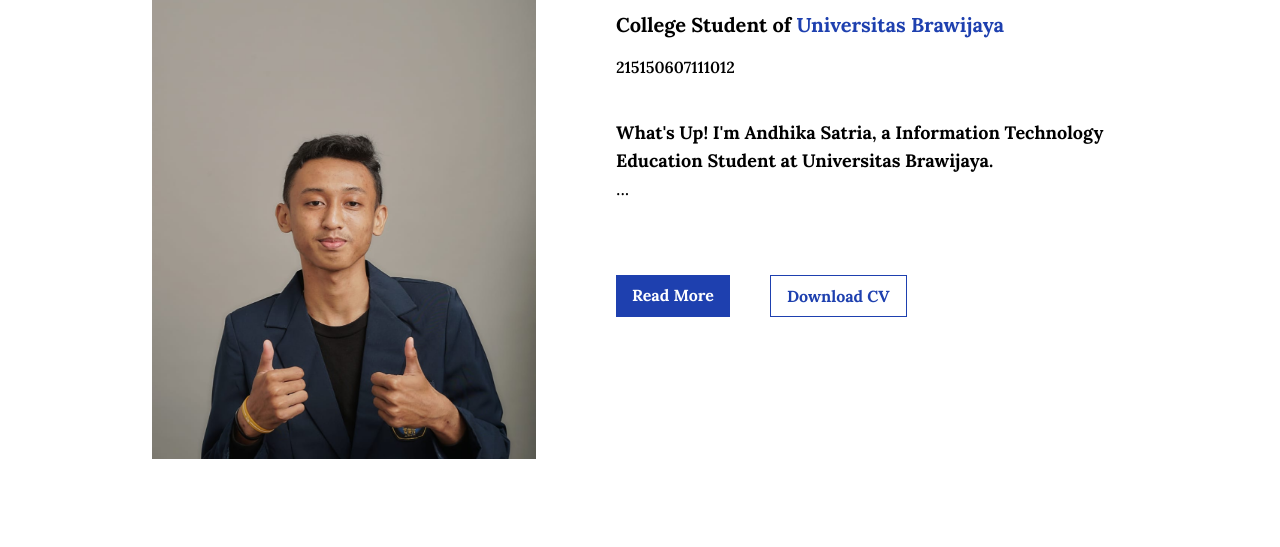
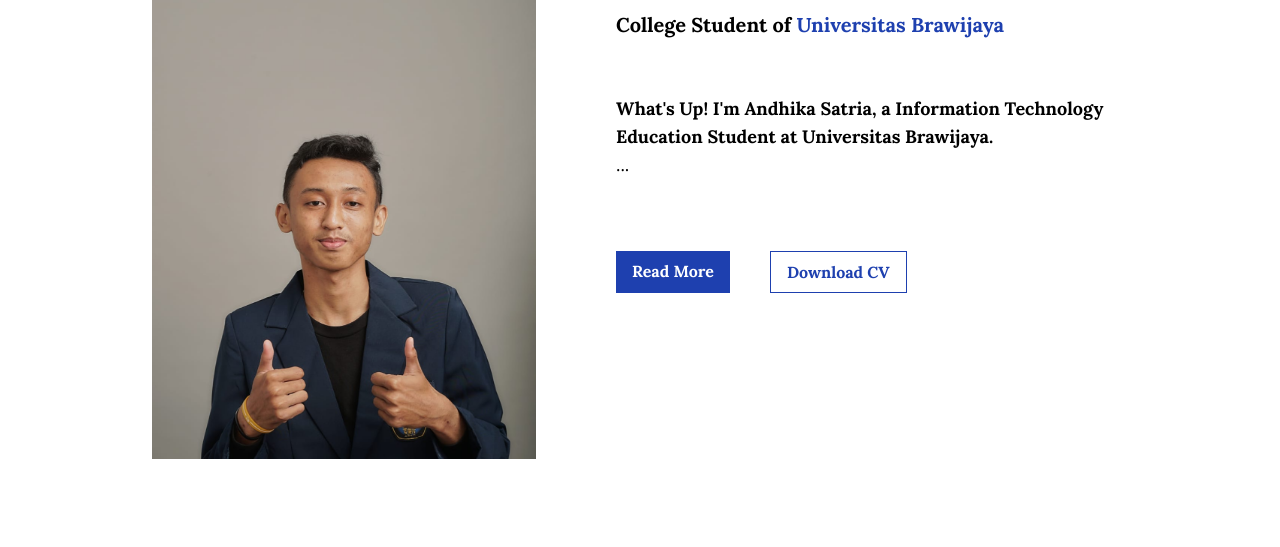
Before and after one commit to dhikasat/dhikasat.github.io, a plain HTML site: page index.html in a window 1280 px wide. Shown: the part 253-800 px from the top of the page. Drawn offline with nearby package versions, Linux system fonts and the light colour scheme.

Commit message:
Update index.html

```diff
--- a/index.html
+++ b/index.html
@@ -86,7 +86,6 @@
             class="text-blue-800 duration-300" href="https://ub.ac.id/">Universitas
             Brawijaya</a>
           </h2>
-          <h4 class="font-semibold">215150607111012</h4>
           <p class="py-2 md:py-8 lg:py-10 text-md lg:text-lg">
             <b
               >What's Up! I'm Andhika Satria, a Information
```
